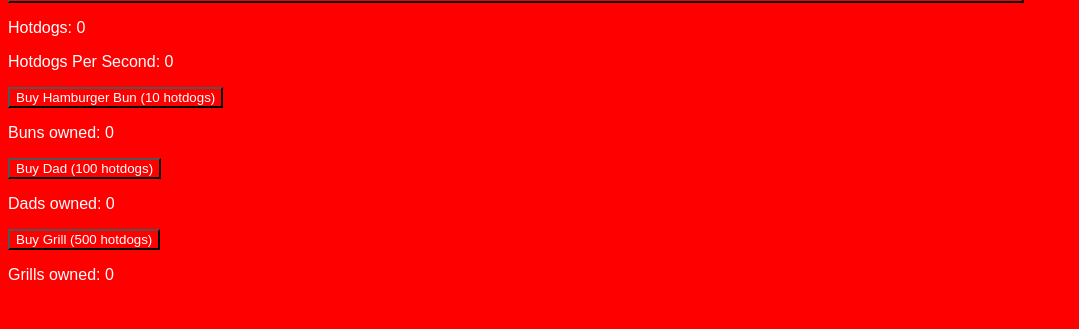
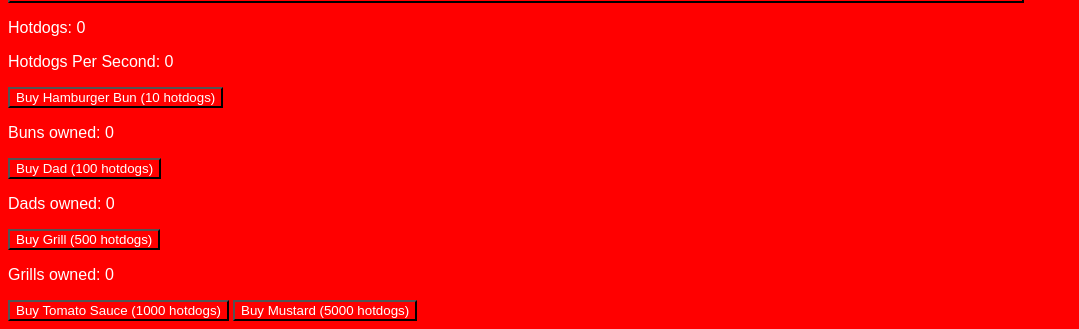
Before and after one commit to ljp-projects/hotdog-clicker, a plain HTML site: page index.html in a window 1280 px wide. Shown: the part 620-949 px from the top of the page, without its empty margins (0-1079 px from the left). Before the commit the page ends 920 px from the top, so only its background shows below. Drawn offline with Linux system fonts and the light colour scheme.

Commit message:
Update index.html

```diff
--- a/index.html
+++ b/index.html
@@ -32,7 +32,8 @@
         <p>Grills owned: <span id="grillCount">0</span></p>
       </div>
       <div id="upgrades">
-
+        <button id="tSauceButton">Buy Tomato Sauce (1000 hotdogs)</button>
+        <button id="mustardButton">Buy Mustard (5000 hotdogs)</button>
       </div>
     </div>
     <script src="./buildings.js"></script>
```
